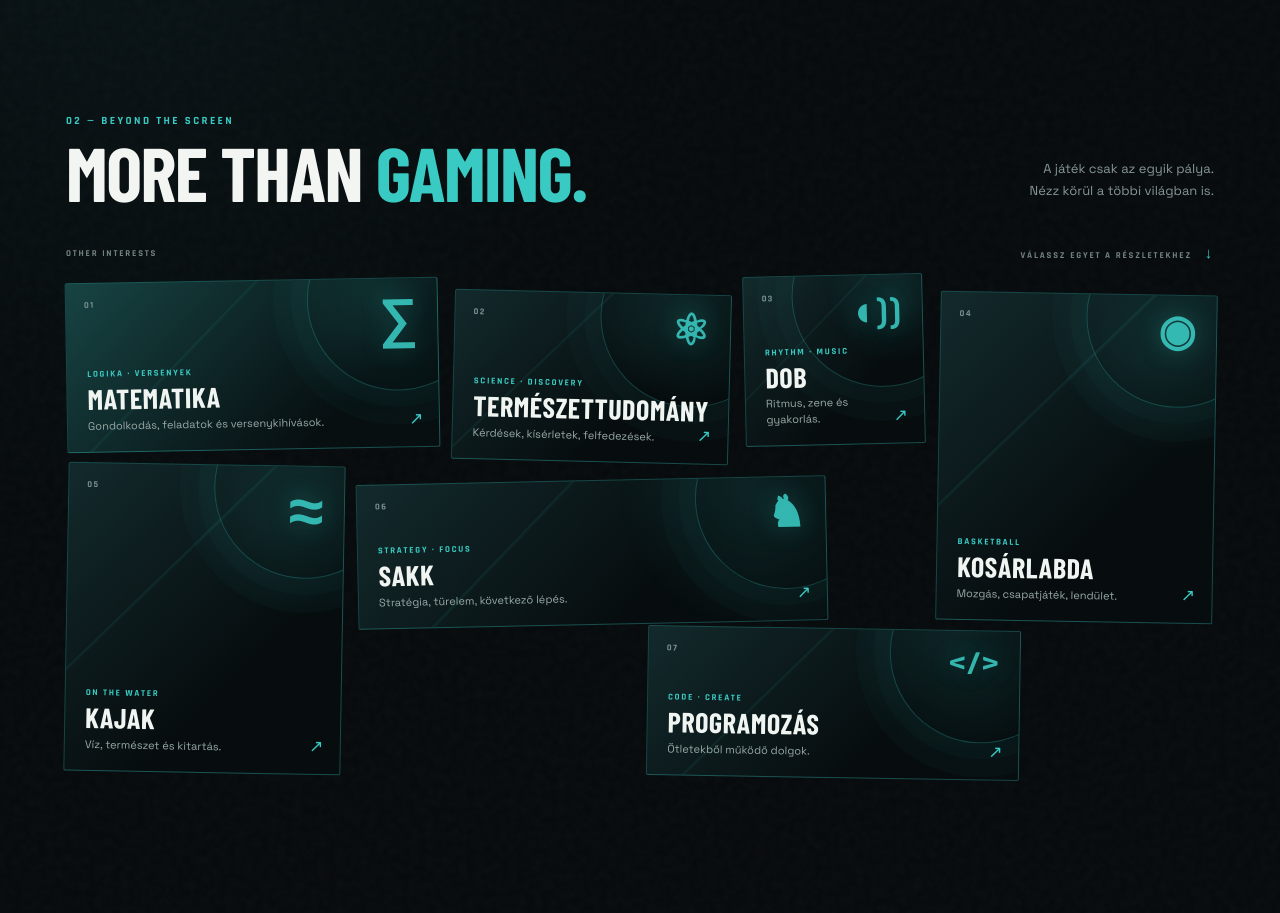
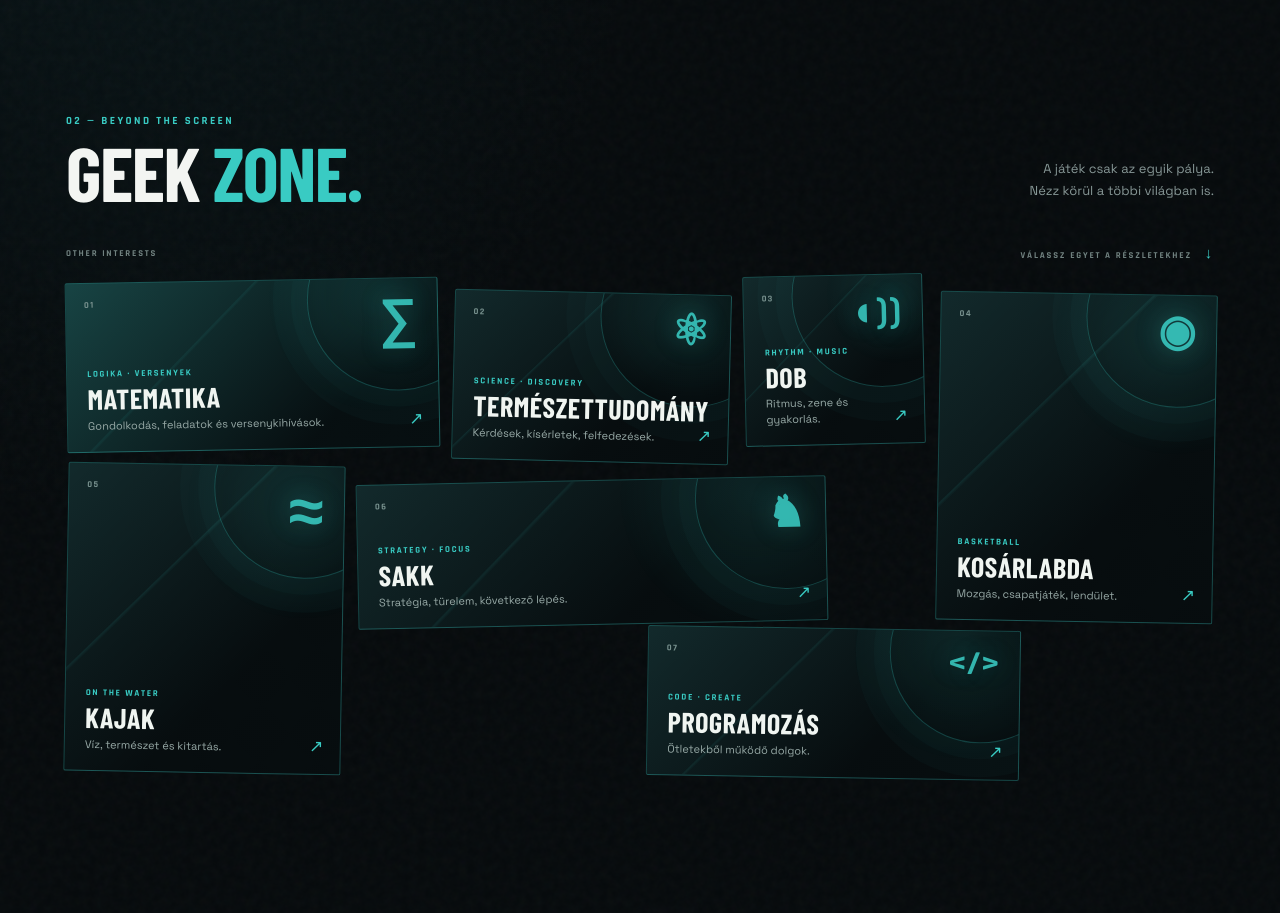
Before and after one commit to svircevicnikola/svircevic-hu, a Next.js app: page /nikola-stevan in a window 1280 px wide. Shown: the part 1560-2473 px from the top of the page. Built offline with nearby package versions, Linux system fonts and the light colour scheme; a web font is replaced by a local one.

Commit message:
Rename interests section to Geek Zone

```diff
--- a/app/nikola-stevan/page.tsx
+++ b/app/nikola-stevan/page.tsx
@@ -183,7 +183,7 @@ export default function NikolaStevanPage() {
 
       <section className="stevan-interests" id="interests">
         <div className="stevan-section-heading">
-          <div><span className="stevan-eyebrow">02 — BEYOND THE SCREEN</span><h2>MORE THAN <span>GAMING.</span></h2></div>
+          <div><span className="stevan-eyebrow">02 — BEYOND THE SCREEN</span><h2>GEEK <span>ZONE.</span></h2></div>
           <p>A játék csak az egyik pálya.<br/>Nézz körül a többi világban is.</p>
         </div>
         <div className="stevan-interest-intro"><span>OTHER INTERESTS</span><span>VÁLASSZ EGYET A RÉSZLETEKHEZ <b>↓</b></span></div>
```
